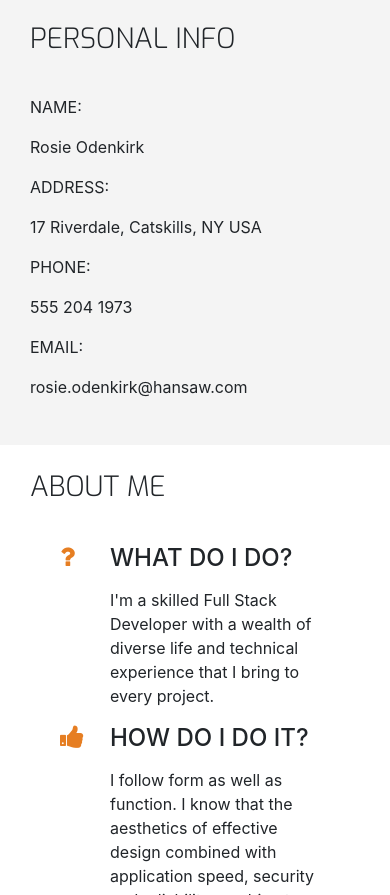
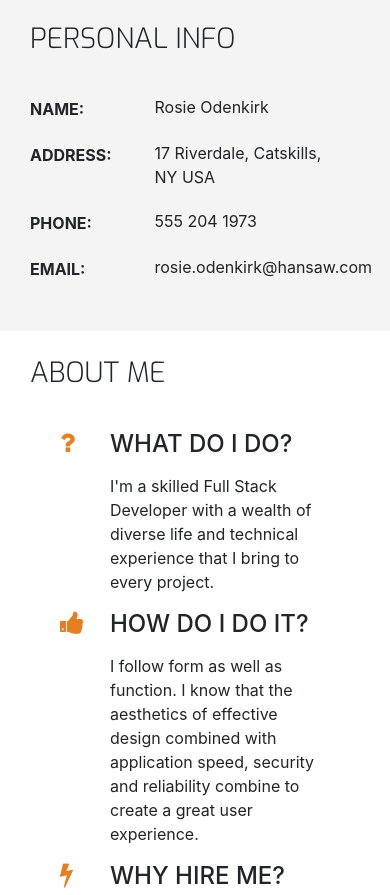
Before and after one commit to denisklopotan/UCD-resume, a plain HTML site: page index.html in a window 390 px wide. Shown: the part 852-1747 px from the top of the page. Drawn offline with nearby package versions, Linux system fonts and the light colour scheme.

Commit message:
Setting up the Resume section

```diff
--- a/assets/css/style.css
+++ b/assets/css/style.css
@@ -30,23 +30,6 @@
     background-color: #525252;
 }
 
-.row-table {
-    display: table;
-}
-
-.section-column {
-    display: table-cell;
-    padding: 0 30px 30px;
-    float: none;
-}
-
-.section-heading {
-    font-family: "Exo", sans-serif;
-    font-weight: 300;
-    margin-top: 25px;
-    margin-bottom: 40px;
-}
-
 /* ----------------------------------------Special paddings/margins/text */
 
 h1,
@@ -68,6 +51,23 @@ h4 {
 
 .inline-block {
     display: inline-block;
+}
+
+.row-table {
+    display: table;
+}
+
+.section-column {
+    display: table-cell;
+    padding: 0 30px 30px;
+    float: none;
+}
+
+.section-heading {
+    font-family: "Exo", sans-serif;
+    font-weight: 300;
+    margin-top: 25px;
+    margin-bottom: 40px;
 }
 
 /*--------------------------------------------Heading*/
@@ -225,3 +225,38 @@ footer {
 .three-reasons-heading {
     margin-bottom: 15px;
 }
+
+/* ----------------------------------------Personal Info */
+
+.personal-info-item {
+    margin-bottom: 20px;
+    display: block;
+    clear: both;
+}
+
+.personal-info-item .key,
+.personal-info-item .value {
+    padding-right: 8px;
+    display: inline-block;
+}
+
+.personal-info-item .key p,
+.personal-info-item .value p {
+    margin: 0;
+}
+
+.personal-info-item .key {
+    width: 30%;
+    margin-right: 21px;
+    padding-top: 2px;
+    vertical-align: top;
+}
+
+.personal-info-item .key p {
+    font-weight: 700;
+}
+
+.personal-info-item .value {
+    position: relative;
+    width: 60%;
+}
```
Also changed, not shown: resume.html (+47 -1 lines).
